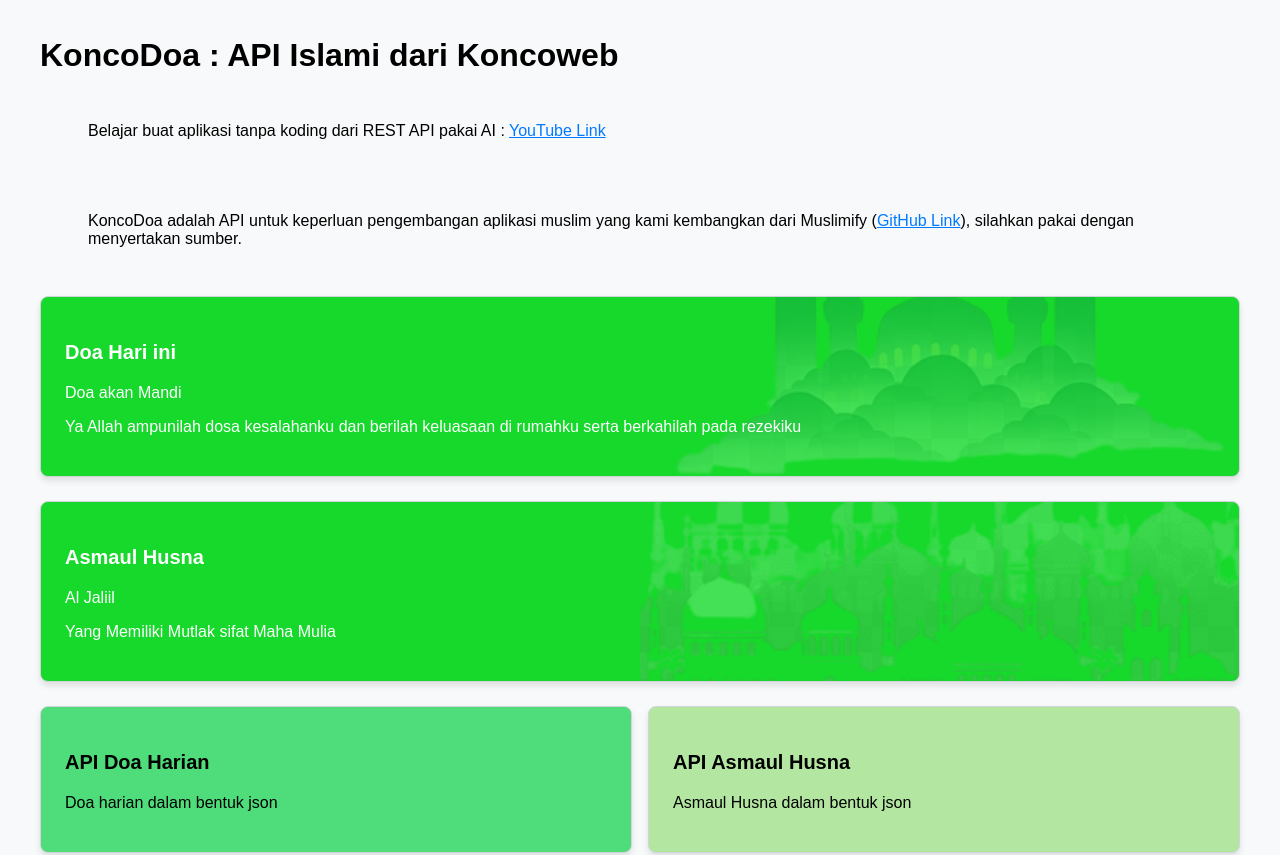
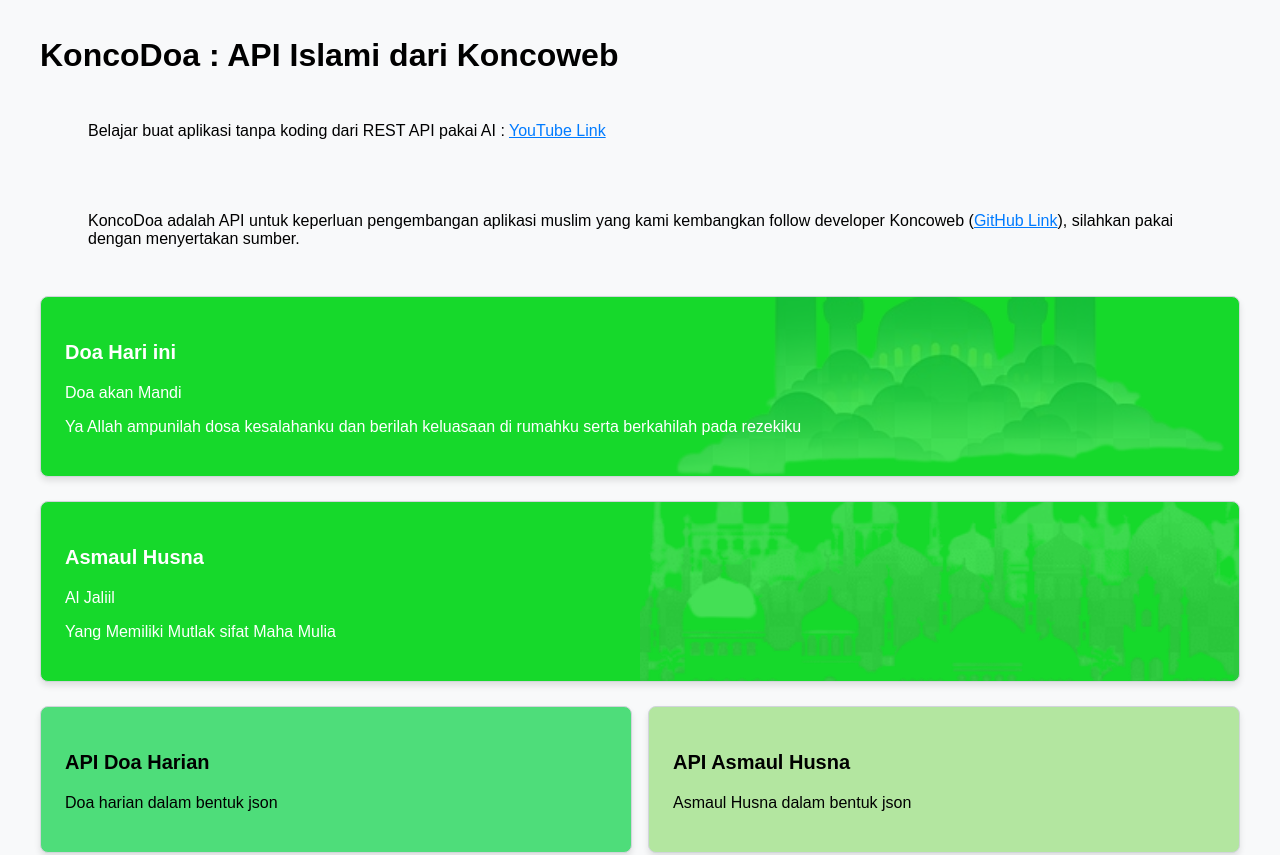
Before and after one commit to koncoweb/koncodoa, a React (Create React App) app: page / in a window 1280 px wide. Shown: the top 855 px of the page. Built offline with nearby package versions, Linux system fonts and the light colour scheme.

Commit message:
Update Home.js

```diff
--- a/src/components/Home.js
+++ b/src/components/Home.js
@@ -16,7 +16,7 @@
             <p style={{ fontSize: '1rem', marginBottom: '24px' }}>
                 <ul>
                     <li>Belajar buat aplikasi tanpa koding dari REST API pakai AI : <a href="https://www.youtube.com/@mohmbilly" style={{ color: '#007bff', textDecoration: 'underline' }}>YouTube Link</a></li>
-                    <li>KoncoDoa adalah API untuk keperluan pengembangan aplikasi muslim yang kami kembangkan dari Muslimify (<a href="https://github.com/gufronnakaaw/muslimify-api" style={{ color: '#007bff', textDecoration: 'underline' }}>GitHub Link</a>), silahkan pakai dengan menyertakan sumber.</li>
+                    <li>KoncoDoa adalah API untuk keperluan pengembangan aplikasi muslim yang kami kembangkan follow developer Koncoweb (<a href="https://github.com/koncoweb" style={{ color: '#007bff', textDecoration: 'underline' }}>GitHub Link</a>), silahkan pakai dengan menyertakan sumber.</li>
                 </ul>
             </p>
             {/* Existing Random Prayer Card */}
```
